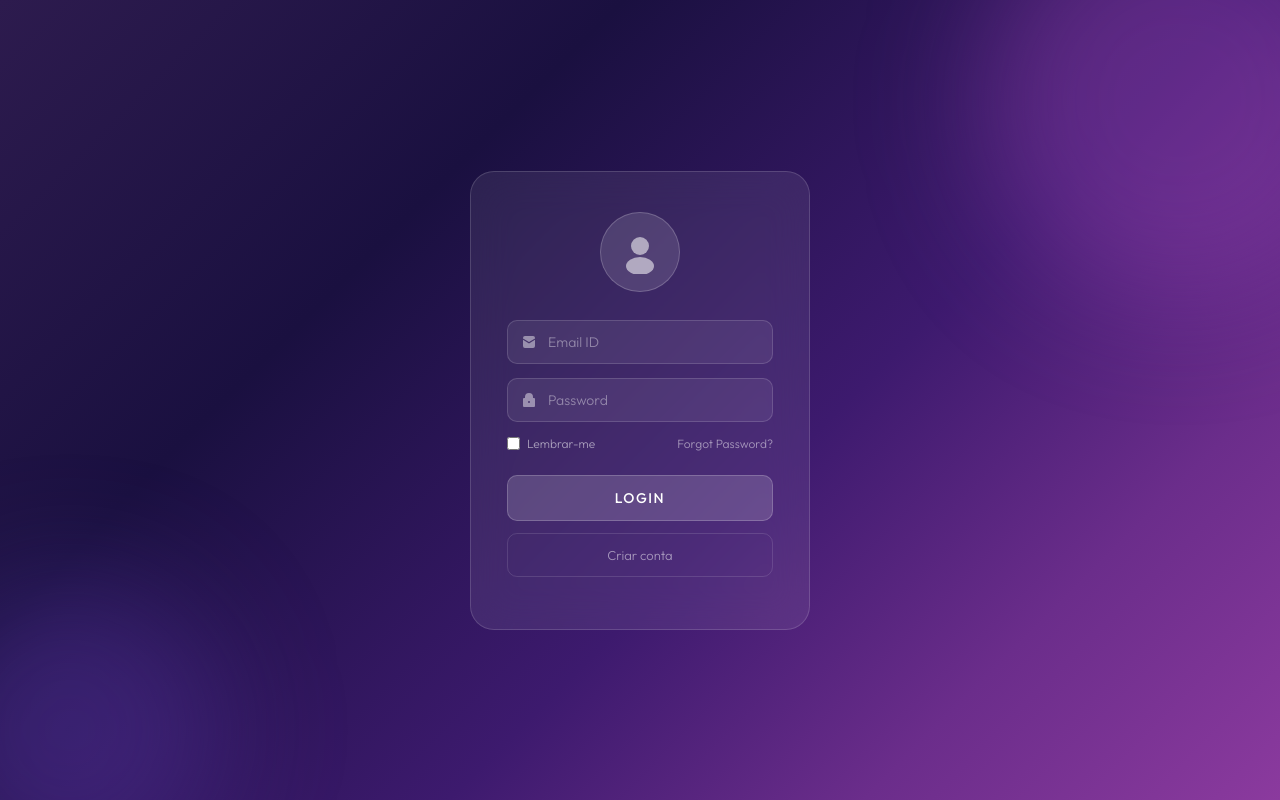
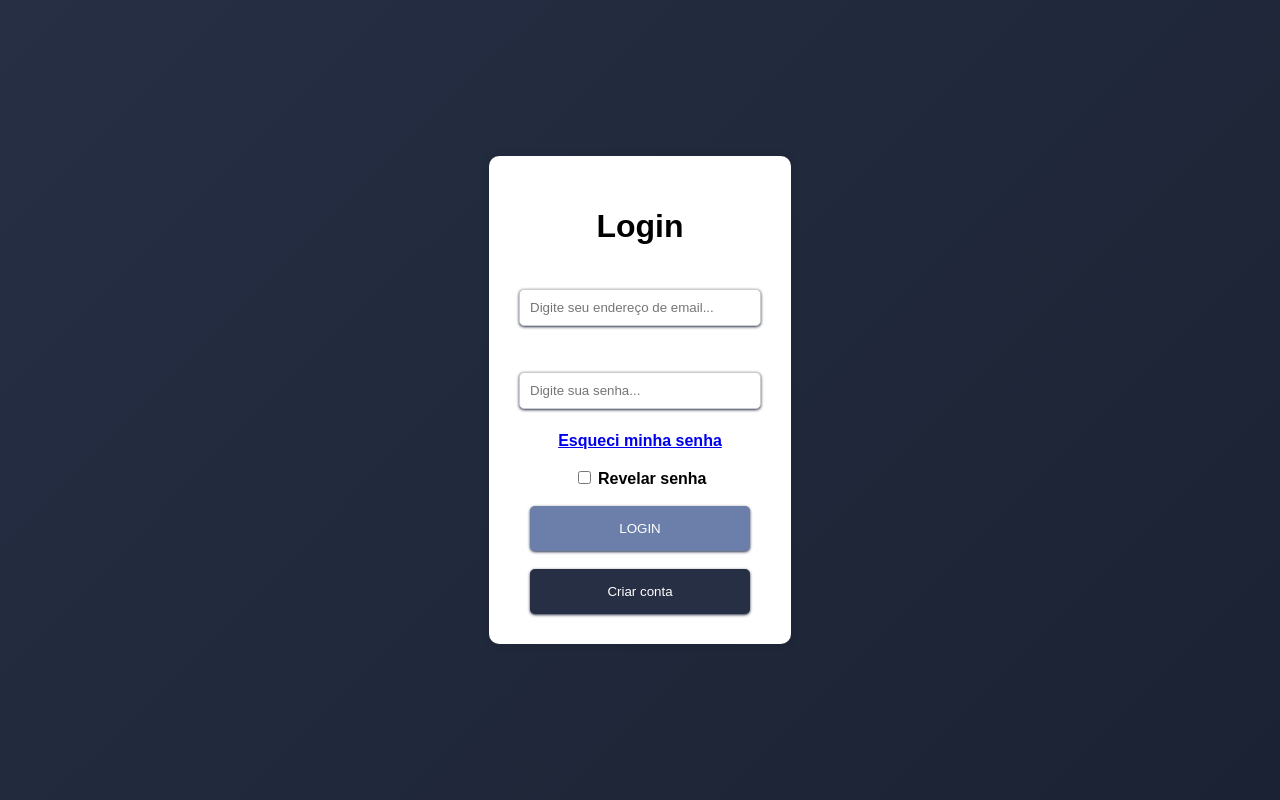
Before and after one commit to rannyzz/controle-gastos, a PHP site: page / in a window 1280 px wide. Run offline with PHP 8.4, Linux system fonts and the light colour scheme.

Commit message:
Atualizações no projeto

```diff
--- a/css/style.css
+++ b/css/style.css
@@ -1,151 +1,74 @@
-@import url('https://fonts.googleapis.com/css2?family=Outfit:wght@300;400;500;600&display=swap');
+body {
+    margin: 0;
+    height: 100vh;
 
-* { box-sizing: border-box; margin: 0; padding: 0; }
-
-body {
-    min-height: 100vh;
     display: flex;
     justify-content: center;
     align-items: center;
-    background: linear-gradient(135deg, #2d1b4e 0%, #1a1040 30%, #3d1a6e 60%, #6b2d8b 80%, #8b3a9e 100%);
-    font-family: 'Outfit', sans-serif;
-    overflow: hidden;
-    position: relative;
-}
 
-/* Blobs decorativos */
-body::before, body::after {
-    content: '';
-    position: fixed;
-    border-radius: 50%;
-    filter: blur(60px);
-    pointer-events: none;
-    z-index: 0;
-}
-body::before {
-    width: 400px; height: 400px;
-    background: rgba(180, 80, 200, 0.3);
-    top: -100px; right: -100px;
-}
-body::after {
-    width: 300px; height: 300px;
-    background: rgba(100, 60, 180, 0.35);
-    bottom: -80px; left: -80px;
+    background: linear-gradient(135deg, #262f44, #1b2233);
+    font-weight: bold;
+    font-family: Arial, sans-serif;
 }
 
 #container {
-    background: rgba(255, 255, 255, 0.08);
-    backdrop-filter: blur(20px);
-    -webkit-backdrop-filter: blur(20px);
-    border: 1px solid rgba(255, 255, 255, 0.15);
-    border-radius: 24px;
-    padding: 40px 36px;
-    width: 340px;
-    position: relative;
-    z-index: 1;
+    background-color: white;
+    padding: 30px;
+    border-radius: 10px;
+    box-shadow: 0 0 10px rgba(0, 0, 0, 0.1);
     text-align: center;
 }
 
-/* Avatar */
-.avatar {
-    width: 80px; height: 80px;
-    border-radius: 50%;
-    background: rgba(255, 255, 255, 0.12);
-    border: 1px solid rgba(255, 255, 255, 0.2);
-    display: flex; align-items: center; justify-content: center;
-    margin: 0 auto 28px;
-}
-.avatar svg { opacity: 0.55; }
-
-/* Campos */
-.field-wrap {
-    position: relative;
-    margin-bottom: 14px;
-    text-align: left;
-}
-.field-wrap svg {
-    position: absolute;
-    left: 14px; top: 50%;
-    transform: translateY(-50%);
-    width: 16px; height: 16px;
-    opacity: 0.45;
-    pointer-events: none;
+/* Inputs */
+input[type="text"],
+input[type="password"] {
+    width: 220px;
+    padding: 10px;
+    margin: 5px 0;
+    border: 1px solid #ccc;
+    border-radius: 5px;
+    font-family: Arial, sans-serif;
+    box-shadow: #262f44 0px 1px 3px;
+    transition: 0.3s;
 }
 
-input[type="text"],
-input[type="password"] {
-    width: 100%;
-    background: rgba(255, 255, 255, 0.07);
-    border: 1px solid rgba(255, 255, 255, 0.15);
-    border-radius: 10px;
-    color: rgba(255, 255, 255, 0.9);
-    font-family: 'Outfit', sans-serif;
-    font-size: 14px;
-    font-weight: 300;
-    padding: 12px 14px 12px 40px;
-    outline: none;
-    transition: border-color 0.25s, background 0.25s;
-}
-input[type="text"]::placeholder,
-input[type="password"]::placeholder { color: rgba(255, 255, 255, 0.4); }
-input[type="text"]:focus,
-input[type="password"]:focus {
-    border-color: rgba(255, 255, 255, 0.4);
-    background: rgba(255, 255, 255, 0.12);
+input[type="text"]:hover,
+input[type="password"]:hover {
+    border-color: #888;
+    box-shadow: #262f44 0px 2px 5px;
 }
 
-/* Linha lembrar / esqueci */
-.options-row {
-    display: flex;
-    justify-content: space-between;
-    align-items: center;
-    margin: 8px 0 24px;
+/* BOTÕES (corrigido) */
+button{
+    background-color: #262f44;
+    color: white;
+    border: none;
+    padding: 10px 20px;
+    border-radius: 5px;
+    cursor: pointer;
+    font-family: Arial, sans-serif;
+    box-shadow: #262f44 0px 1px 3px;
+    transition: 0.3s;
+    width: 220px;
+    height: 45px;
 }
-.check-label {
-    display: flex; align-items: center; gap: 7px;
-    font-size: 12px; font-weight: 300;
-    color: rgba(255,255,255,0.55); cursor: pointer;
+input[type="submit"] {
+    background-color: #6c7faa;
+    color: white;
+    border: none;
+    padding: 10px 20px;
+    border-radius: 5px;
+    cursor: pointer;
+    font-family: Arial, sans-serif;
+    box-shadow: #262f44 0px 1px 3px;
+    transition: 0.3s;
+    width: 220px;
+    height: 45px;
 }
-.check-label input[type="checkbox"] { accent-color: #c478f0; }
-.forgot-link {
-    font-size: 12px; font-weight: 300;
-    color: rgba(255,255,255,0.5);
-    text-decoration: none; transition: color 0.2s;
+
+button:hover{
+    background-color: #1b2131;
 }
-.forgot-link:hover { color: rgba(255,255,255,0.85); }
-
-/* Botões */
-button, input[type="submit"] {
-    width: 100%;
-    padding: 13px;
-    border-radius: 10px;
-    font-family: 'Outfit', sans-serif;
-    font-size: 14px;
-    cursor: pointer;
-    transition: background 0.25s, transform 0.1s;
-    display: block;
-    margin-bottom: 12px;
+input[type="submit"]:hover {
+    background-color: #5a6b8a;
 }
-button:active, input[type="submit"]:active { transform: scale(0.98); }
-
-input[type="submit"] {
-    background: rgba(255, 255, 255, 0.15);
-    border: 1px solid rgba(255,255,255,0.2);
-    color: white;
-    font-weight: 500;
-    letter-spacing: 1.5px;
-    text-transform: uppercase;
-}
-input[type="submit"]:hover { background: rgba(255,255,255,0.22); }
-
-button[type="button"] {
-    background: transparent;
-    border: 1px solid rgba(255,255,255,0.12);
-    color: rgba(255,255,255,0.5);
-    font-weight: 300;
-    font-size: 13px;
-}
-button[type="button"]:hover {
-    color: rgba(255,255,255,0.8);
-    border-color: rgba(255,255,255,0.25);
-}
--- a/index.html
+++ b/index.html
@@ -7,38 +7,22 @@
     <title>Document</title>
 </head>
 <body>
-  <div id="container">
-    <div class="avatar">
-      <svg width="44" height="44" viewBox="0 0 44 44" fill="white">
-        <circle cx="22" cy="16" r="9"/>
-        <ellipse cx="22" cy="36" rx="14" ry="9"/>
-      </svg>
+    <div id="container">
+        <center>
+            <h1>Login</h1>
+        </center>
+        <form method="post" action="bd/bd.php">
+            <br><input type="text" name="email" placeholder="Digite seu endereço de email..."><br><br>
+            <br><input type="password" id="senha" name="password" placeholder="Digite sua senha..."><br><br>
+            <a href="esqueceusenha.html">Esqueci minha senha</a><br><br>
+            <input type="checkbox" name="revelar_senha" id="revelar_senha" onclick="revelarSenha()">
+            <label for="revelar_senha">Revelar senha</label><br><br>
+            <center>
+                <input type="submit" id="logar" value="LOGIN"><br><br>
+                <button type="button" onclick="window.location.href='cadastro.html'">Criar conta</button>
+            </center>
+        </form>
     </div>
-
-    <form method="post" action="bd/bd.php">
-      <div class="field-wrap">
-        <svg viewBox="0 0 16 16" fill="white"><path d="M2 4a2 2 0 012-2h8a2 2 0 012 2v.5l-6 3.5L2 4.5V4zm0 1.868V12a2 2 0 002 2h8a2 2 0 002-2V5.868L8 9.5 2 5.868z"/></svg>
-        <input type="text" name="email" placeholder="Email ID">
-      </div>
-
-      <div class="field-wrap">
-        <svg viewBox="0 0 16 16" fill="white"><path d="M8 1a4 4 0 00-4 4v1H3a1 1 0 00-1 1v7a1 1 0 001 1h10a1 1 0 001-1V7a1 1 0 00-1-1h-1V5a4 4 0 00-4-4zm2 5V5a2 2 0 10-4 0v1h4zm-2 3a1 1 0 110 2 1 1 0 010-2z"/></svg>
-        <input type="password" id="senha" name="password" placeholder="Password">
-      </div>
-
-      <div class="options-row">
-        <label class="check-label">
-          <input type="checkbox" onclick="revelarSenha()"> Lembrar-me
-        </label>
-        <a href="#" class="forgot-link">Forgot Password?</a>
-      </div>
-
-      <input type="submit" value="Login">
-      <button type="button" onclick="window.location.href='cadastro.html'">Criar conta</button>
-    </form>
-  </div>
-
-  <script src="script/login.js"></script>
 </body>
 <script src="script/login.js"></script>
 </html>
```
Also changed, not shown: bd/esqueceusenha.php (added, +13 -0 lines), esqueceusenha.html (added, +24 -0 lines).
